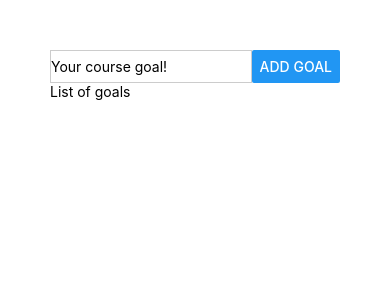
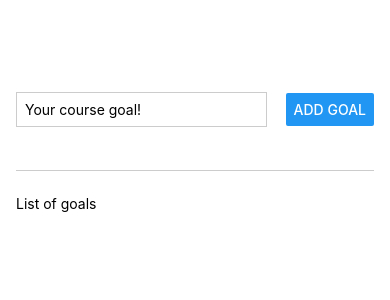
Before and after one commit to Animesh-weavers/course-goals-app, a React Native app: screen / in a window 390 px wide. Shown: the top 300 px of the page. Built offline with nearby package versions, Linux system fonts and the light colour scheme.

Commit message:
create styling

```diff
--- a/App.js
+++ b/App.js
@@ -8,7 +8,7 @@
         <TextInput placeholder="Your course goal!" style={styles.textInput} />
         <Button title="Add Goal" />
       </View>
-      <View>
+      <View style={styles.goalsContainer}>
         <Text>List of goals</Text>
       </View>
     </View>
@@ -17,15 +17,27 @@
 
 const styles = StyleSheet.create({
   appContainer: {
+    flex: 1,
     padding: 50,
+    paddingHorizontal: 16,
   },
   inputContainer: {
+    flex: 1,
     flexDirection: "row",
     justifyContent: "space-between",
+    alignItems: "center",
+    marginBottom: 24,
+    borderBottomWidth: 1,
+    borderBottomColor: "#cccccc",
   },
   textInput: {
     borderWidth: 1,
     borderColor: "#cccccc",
-    width: "75%",
+    width: "70%",
+    marginRight: 8,
+    padding: 8,
+  },
+  goalsContainer: {
+    flex: 5,
   },
 });
```
